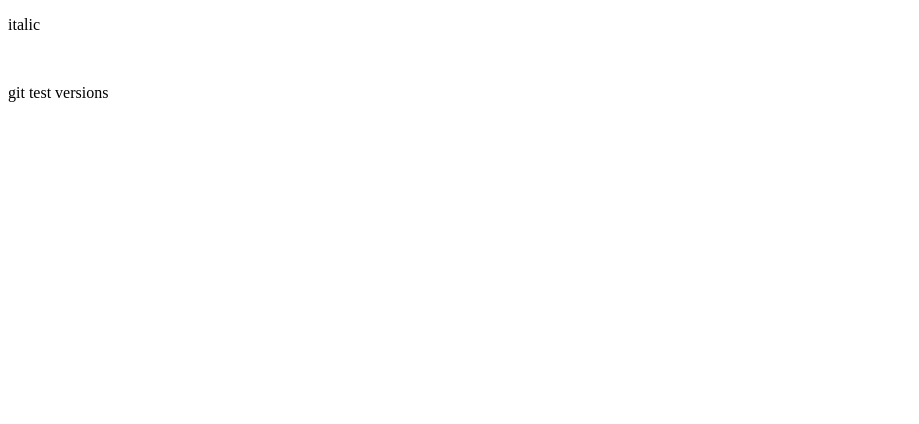
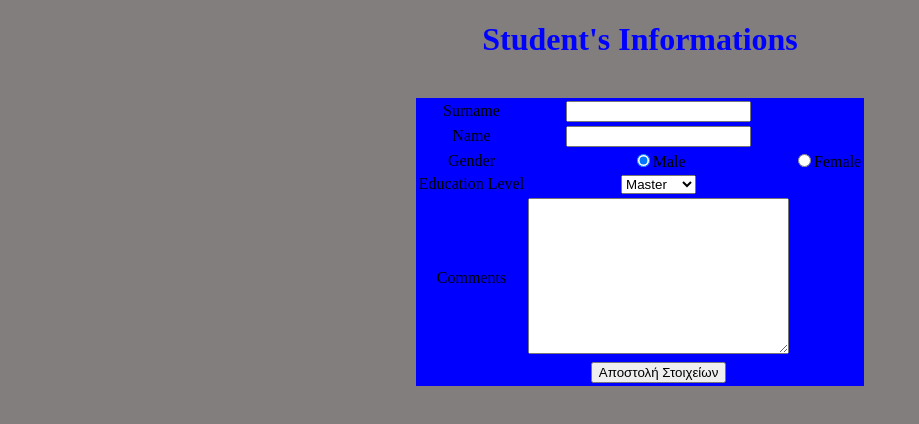
Before and after one commit to antony56/Webdev-auebCourse, a plain HTML site: page chapter1-html/index.html in a window 1280 px wide. Shown: the whole page, without its empty margins (0-919 px from the left). Drawn offline with Linux system fonts and the light colour scheme.

Commit message:
version 0.04 index AND hex css

```diff
--- /dev/null
+++ b/chapter1-html/hex.css
@@ -0,0 +1,18 @@
+h1{color:blue;
+    text-align: center;
+}
+body{
+    background-color:#817E7D;
+    text-align: center;
+
+
+}
+/* form{text-align: center;} */
+
+table{
+    background-color: blue;
+
+    text-align: center;
+    table-layout: auto;
+    margin: auto;
+}
--- a/chapter1-html/index.html
+++ b/chapter1-html/index.html
@@ -4,14 +4,63 @@
     <meta charset="UTF-8">
     <meta http-equiv="X-UA-Compatible" content="IE=edge">
     <meta name="viewport" content="width=device-width, initial-scale=1.0">
-    <title>Document</title>
+    <link rel="stylesheet" href="hex.css">
+    <title>Informations Student </title>
 
-    <p>italic</p>
-<br>
-<p>git test versions</p>
+
+
+
 
 </head>
 <body>
+    <h1>Student's Informations</h1>
+<form action="">
+
+   <table>
+        <tr>
+            <td><label for="Surname">Surname</label></td>
+            <td><input type="text" id="surname"></td>
+
+        </tr>
+
+        <tr>
+            <td><label for="firstname">Name</label></td>
+            <td><input type="text" id="firstname"></td>
+
+                    </tr>
+
+                    <tr>
+                        <td><label for="Gender">Gender</label>
+                        </td>
+                        <td><input type="radio" name="Gender" id="male" checked><label for="male">Male</label></td>
+                        <td><input type="radio" name="Gender" id="female"><label for="female">Female</label></td>
+
+
+                    </tr>
+                    <br>
+                    <tr>
+                        <td>
+                            <label for="LevelOfStudies">Education Level</label> </td>
+                            <td>
+                            <select id="LevelOfStudies">
+                                <option value="Master">Master</option>
+                                <option value="Bachelor">Bachelor</option>
+                                <option value="Phd">Phd</option>
+                                </select>
+                        </td>
+                    </tr>
+                    <tr>
+                    <td><label for="comments">Comments</label></td>
+                    <td> <textarea  id="comments" cols="30" rows="10"></textarea></td>
+                </tr>
+                <tr>
+                    <td></td>
+                    <td><button type="submit">Αποστολή Στοιχείων</button></td>
+                </tr>
+    </table>
+</form>
+
+
 
 </body>
 </html>
--- a/chapter2-css/1.css
+++ b/chapter2-css/1.css
@@ -0,0 +1,6 @@
+h1{
+    text-align: center;
+}
+body{
+    background-color: blue;
+}
```
